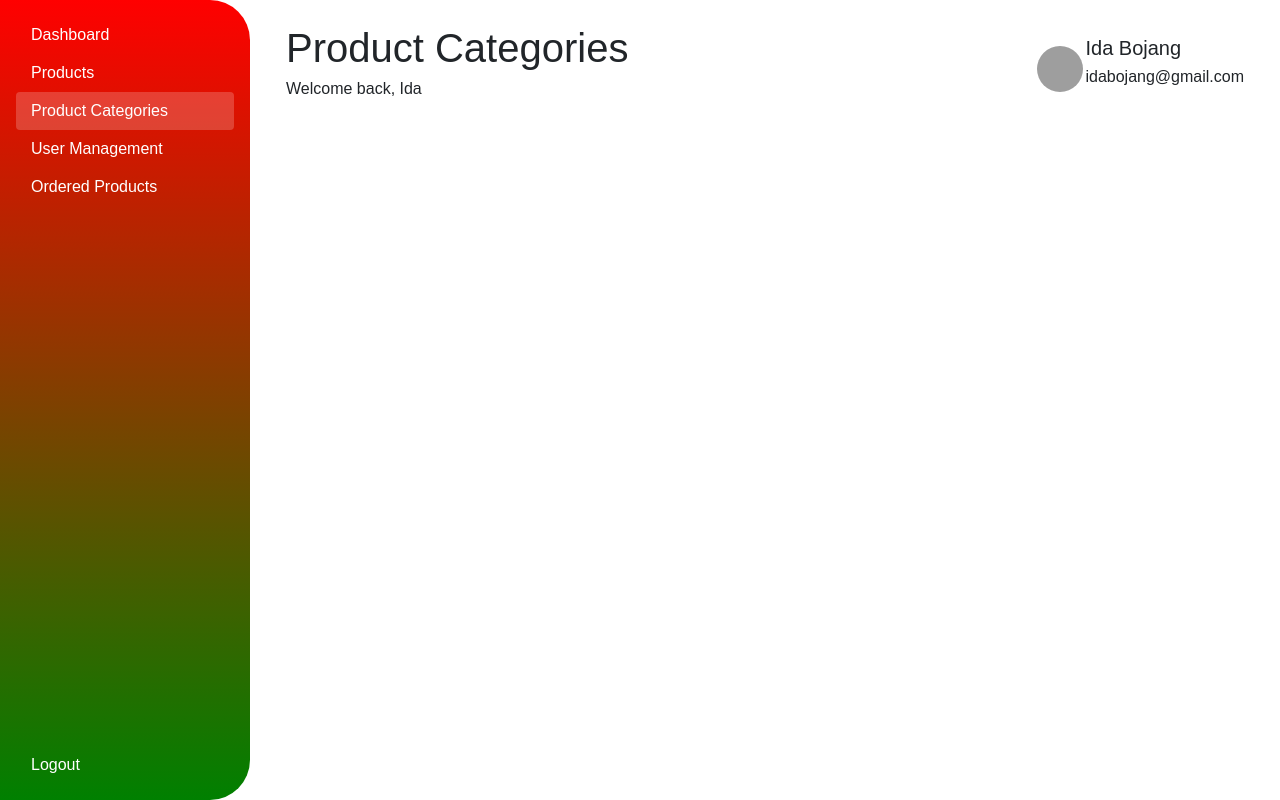
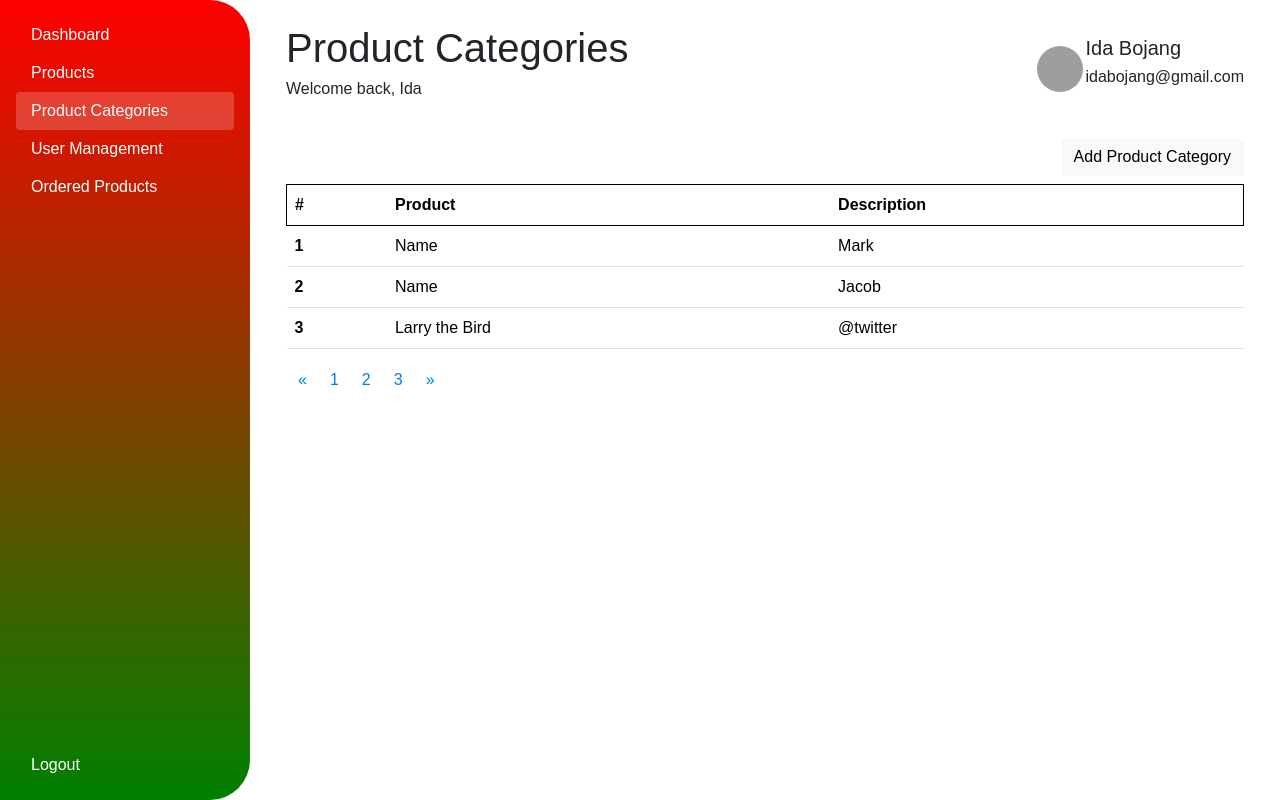
Before and after one commit to A-Daffeh/kani-ida-ui, a React (Vite) app: page /product/category in a window 1280 px wide. Built offline with nearby package versions, Linux system fonts and the light colour scheme; grey boxes are pictures that could not be loaded.

Commit message:
Implemented add product category page with creation

```diff
--- a/src/components/login/Login.jsx
+++ b/src/components/login/Login.jsx
@@ -18,7 +18,8 @@ const Login = () => {
     const onSubmitLogin = async (data) => {
         try {
           const response = await axios.post('http://localhost:8082/auth/login', data, { withCredentials: true });
-          if (response.data.code === 200) {
+          if (response.status === 200) {
+            console.log(response);
             navigate('/dashboard');
           }
         } catch (error) {
--- /dev/null
+++ b/src/components/product-category/AddProductCategory.jsx
@@ -0,0 +1,74 @@
+import { useNavigate } from 'react-router-dom';
+import { useForm } from 'react-hook-form';
+import Header from "../header/Header";
+import axios from 'axios';
+
+const AddProductCategory = () => {
+    const {
+        register,
+        handleSubmit,
+        formState: { errors: registerErrors },
+        reset } = useForm();
+
+    const navigate = useNavigate();
+
+    const onSubmit = async (data) => {
+        console.log(data);
+        try {
+            const response = await axios.post('http://localhost:8082/api/admin/categories/create', data);
+            console.log(response.data);
+            reset();
+        } catch (error) {
+            console.error('There was an error!', error);
+        }
+    };
+
+
+    return (
+        <>
+            <Header pageTitle="Products Categories" />
+            <div className="container form-container">
+                <div className="register" id="register">
+                <h2 className="text-danger text-center my-5">Add Product Category</h2>
+                <form onSubmit={handleSubmit(onSubmit)}>
+                    <div className="row g-3">
+
+                    <div className="col-md-12 text-dark">
+                        <label className="form-label" htmlFor="name">
+                        Name
+                        </label>
+                        <input type="text" className="form-control" id="name"
+                        {...register('name', { required: true })}/>
+                        {registerErrors.name && (
+                            <span style={{ color: "red" }}>This field is required</span>
+                        )}
+                    </div>
+
+                    <div className="col-md-12 text-dark">
+                        <label className="form-label" htmlFor="description">
+                        Description
+                        </label>
+                        <textarea className="form-control" id="description" rows="4"
+                        {...register('description', { required: true })}></textarea>
+                        {registerErrors.description && (
+                            <span style={{ color: "red" }}>This field is required</span>
+                        )}
+                    </div>
+                    </div>
+
+                    <div className="d-flex justify-content-between mt-5">
+                    <button className="btn btn-danger" type="submit">
+                        Create
+                    </button>
+                    <button className="btn btn-secondary" type="button" onClick={() => navigate(-1)}>
+                        Back
+                    </button>
+                    </div>
+                </form>
+                </div>
+            </div>
+        </>
+    );
+}
+
+export default AddProductCategory;
--- a/src/components/product/AddNewProduct.jsx
+++ b/src/components/product/AddNewProduct.jsx
@@ -1,9 +1,39 @@
-import React from 'react';
 import { useNavigate } from 'react-router-dom';
+import { useForm } from 'react-hook-form';
 import Header from "../header/Header";
+import axios from 'axios';
 
 const AddNewProduct = () => {
+  const { register, handleSubmit, reset } = useForm();
+
   const navigate = useNavigate();
+
+  const onSubmit = async (data) => {
+    console.log(data);
+
+    const formData = new FormData();
+
+    formData.append('productRequest', new Blob([JSON.stringify({
+      name: data.name,
+      description: data.description,
+      price: parseFloat(data.price),
+      availability: data.availability === 'true'
+    })], { type: 'application/json' }));
+
+    formData.append('file', data.file[0]);
+
+    try {
+      const response = await axios.post(`http://localhost:8080/api/admin/products/create/`.append(data.category), formData, {
+        headers: {
+          'Content-Type': 'multipart/form-data',
+        }
+      });
+      console.log(response.data);
+      reset();
+    } catch (error) {
+      console.error('There was an error!', error);
+    }
+  };
 
   return (
     <>
@@ -11,51 +41,48 @@ const AddNewProduct = () => {
       <div className="container form-container">
         <div className="register" id="register">
           <h2 className="text-danger text-center my-5">Add New Product</h2>
-          <form>
+          <form onSubmit={handleSubmit(onSubmit)}>
             <div className="row g-3">
               <div className="col-md-6 text-dark">
-                <label className="form-label" htmlFor="imageUrl">
+                <label className="form-label" htmlFor="file">
                   Image URL
                 </label>
-                <input type="file" className="form-control" id="imageUrl" />
+                <input type="file" className="form-control" id="file" {...register('file', { required: true })} />
               </div>
 
               <div className="col-md-6 text-dark">
                 <label className="form-label" htmlFor="name">
                   Name
                 </label>
-                <input type="text" className="form-control" id="name" />
+                <input type="text" className="form-control" id="name"  {...register('name', { required: true })}/>
               </div>
 
               <div className="col-md-6 text-dark">
                 <label className="form-label" htmlFor="price">
                   Price $
                 </label>
-                <input type="text" className="form-control" id="price" />
+                <input type="number" className="form-control" id="price" step="0.01" {...register('price', { required: true })}/>
               </div>
 
               <div className="col-md-6 text-dark">
                 <label className="form-label" htmlFor="availability">
                   Availability
                 </label>
-                <input type="text" className="form-control" id="availability" />
-              </div>
-              <div className="col-md-6 text-dark">
-                <label className="form-label" htmlFor="quantity">
-                  Quantity
-                </label>
-                <input type="text" className="form-control" id="quantity" />
+                <select className="form-control" id="availability" {...register('availability', { required: true })}>
+                  <option value="true">Available</option>
+                  <option value="false">Not Available</option>
+                </select>
               </div>
 
               <div className="col-md-6 text-dark">
                 <label className="form-label" htmlFor="category">
                   Category
                 </label>
-                <select className="form-control" id="category">
+                <select className="form-control" id="category" {...register('category', { required: true })}>
                   <option value="">Select Category</option>
-                  <option value="spice">Spice</option>
-                  <option value="vegetable">Vegetable</option>
-                  <option value="fruit">Fruit</option>
+                  <option value="1">Spice</option>
+                  <option value="2">Vegetable</option>
+                  <option value="3">Fruit</option>
                 </select>
               </div>
 
@@ -63,7 +90,7 @@ const AddNewProduct = () => {
                 <label className="form-label" htmlFor="description">
                   Description
                 </label>
-                <textarea className="form-control" id="description" rows="3"></textarea>
+                <textarea className="form-control" id="description" rows="4" {...register('description', { required: true })}></textarea>
               </div>
             </div>
 
--- a/src/components/register/Register.jsx
+++ b/src/components/register/Register.jsx
@@ -69,9 +69,11 @@ const Register = () => {
     } = useForm();
 
     const onSubmitRegister = async (data) => {
+        console.log(data);
         try {
             const response = await axios.post('http://localhost:8082/auth/register', data);
-            if (response.data.code === 200) {
+            console.log(response);
+            if (response.status === 201) {
                 navigate("/login");
             }
         } catch (error) {
--- a/src/components/sidebar/Sidebar.jsx
+++ b/src/components/sidebar/Sidebar.jsx
@@ -12,7 +12,7 @@ function Sidebar() {
     try {
       const response = await axios.post('http://localhost:8082/auth/logout');
       if (response.status === 200) {
-        navigate("/");
+        navigate("/login");
       }
     } catch (error) {
       console.log(error);
--- a/src/pages/ProductCategory.jsx
+++ b/src/pages/ProductCategory.jsx
@@ -1,14 +1,73 @@
+import { Button } from "react-bootstrap";
 import Header from "../components/header/Header";
-
+import { Link } from "react-router-dom";
 
 const ProductCategory = () => {
   return (
     <>
-        <Header pageTitle="Product Categories" />
-        <h2>Product Category</h2>
-
+      <Header pageTitle="Product Categories" />
+      <span className="d-flex justify-content-end mb-2">
+          <Link to="/new/product/category">
+              <Button variant="light product-btn">Add Product Category</Button>{' '}
+          </Link>
+      </span>
+      <table className="table">
+          <thead>
+          <tr className="header-border">
+              <th scope="col">#</th>
+              <th scope="col">Product</th>
+              <th scope="col">Description</th>
+          </tr>
+          </thead>
+          <tbody>
+          <tr>
+              <th scope="row">1</th>
+              <td>Name</td>
+              <td>Mark</td>
+          </tr>
+          <tr>
+              <th scope="row">2</th>
+              <td>Name</td>
+              <td>Jacob</td>
+          </tr>
+          <tr>
+              <th scope="row">3</th>
+              <td>Larry the Bird</td>
+              <td>@twitter</td>
+          </tr>
+          </tbody>
+      </table>
+      <nav aria-label="Page navigation example">
+        <ul className="pagination pagination-custom">
+          <li className="page-item">
+              <a className="page-link" href="#" aria-label="Previous">
+              <span aria-hidden="true">&laquo;</span>
+              </a>
+          </li>
+          <li className="page-item">
+              <a className="page-link" href="#">
+              1
+              </a>
+          </li>
+          <li className="page-item">
+              <a className="page-link" href="#">
+              2
+              </a>
+          </li>
+          <li className="page-item">
+              <a className="page-link" href="#">
+              3
+              </a>
+          </li>
+          <li className="page-item">
+              <a className="page-link" href="#" aria-label="Next">
+              <span aria-hidden="true">&raquo;</span>
+              </a>
+          </li>
+        </ul>
+      </nav>
     </>
-)
+  )
 };
 
 export default ProductCategory;
--- a/src/pages/UserManagement.jsx
+++ b/src/pages/UserManagement.jsx
@@ -5,7 +5,7 @@ const UserManagement = () => {
     <>
       <Header pageTitle="User Management" />
       <h2>User Management</h2>
-      <table class="table">
+      <table className="table">
         <thead>
           <tr>
             <th scope="col">#</th>
@@ -29,7 +29,7 @@ const UserManagement = () => {
           </tr>
           <tr>
             <th scope="row">3</th>
-            <td colspan="2">Larry the Bird</td>
+            <td colSpan="2">Larry the Bird</td>
             <td>@twitter</td>
           </tr>
         </tbody>
```
Also changed, not shown: src/App.jsx (+9 -0 lines), src/components/product/Product.jsx (+15 -16 lines).
